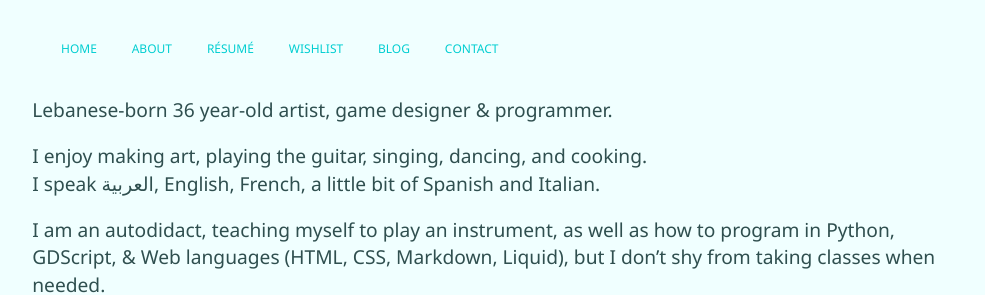
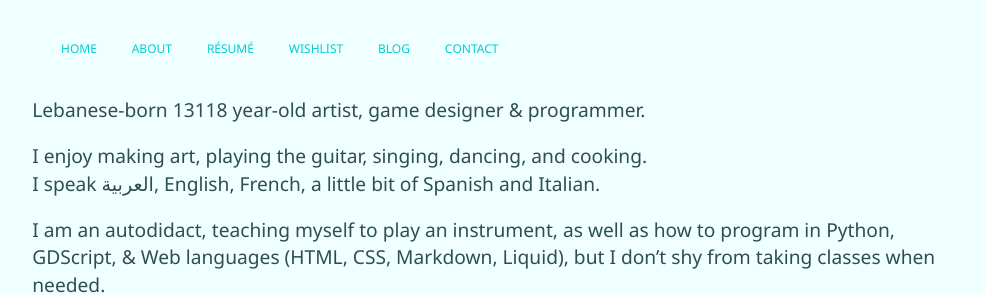
Before and after one commit to mstfacmly/mstfacmly.github.io, a Jekyll site: the page built from about.md, in a window 1280 px wide. Shown: the top 295 px of the page, without its empty margins (147-1132 px from the left). Built offline with Jekyll 4.4.1, drawn with Linux system fonts in a browser that asks for light colours; nearby versions of some CDN libraries; a script that is not in the unit is left out; some of the changed lines change nothing that is shown.

Commit message:
update age calc

```diff
--- a/_includes/age.html
+++ b/_includes/age.html
@@ -1,6 +1,10 @@
 {% assign nowSecs = site.time | date: '%s' %}
 {% assign birthdaySecs = site.birthday | date: '%s' %}
 {% assign ageSecs = nowSecs | minus: birthdaySecs %}
-{% assign age = ageSecs | divided_by: 60 | divided_by: 60 | divided_by: 24 | divided_by: 364.2422 %}
+{% assign age = ageSecs | divided_by: 86400 %}
+
+{%comment%}
+60 | divided_by: 60 | divided_by: 24 | divided_by: 364.2422 %}
+{%endcomment%}
 
 {{ age | floor }}
```
Also changed, not shown: 1 other file.
